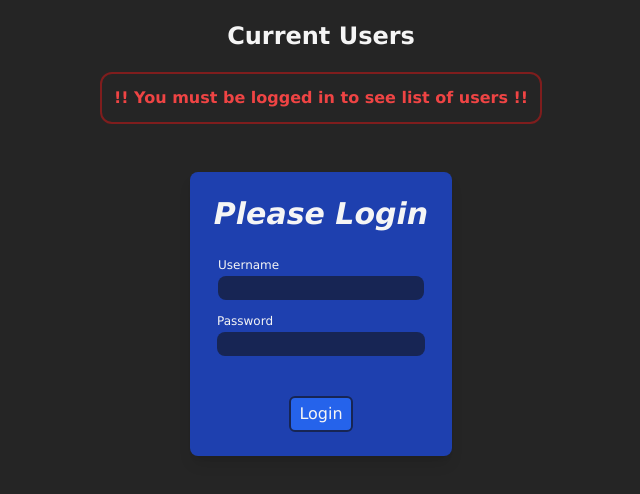
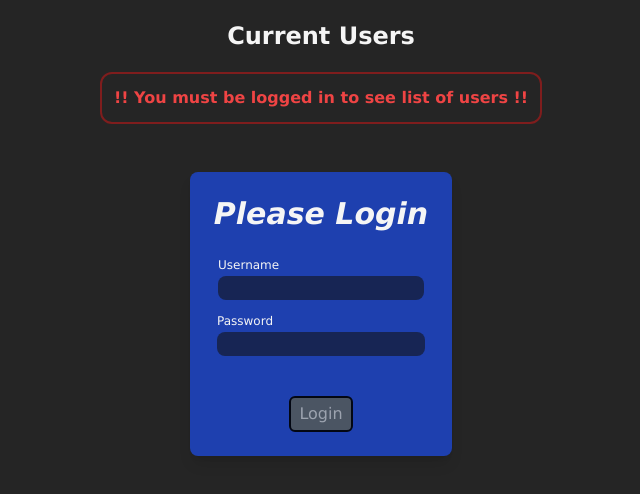
Before and after one commit to Sebssekk/k-react-course, a React (Vite) app: page / in a window 1280 px wide. Shown: the top 494 px of the page, without its empty margins (319-959 px from the left). Built offline with nearby package versions, Linux system fonts and the light colour scheme.

Commit message:
UseState and data binding

```diff
--- a/src/components/LoginForm.jsx
+++ b/src/components/LoginForm.jsx
@@ -1,4 +1,8 @@
+import { useState } from "react"
+
 export const LoginForm = () => {
+    const [usernameState, setUsername] = useState('')
+    const [passwordState, setPassword] = useState('')
 
     const handleChange = (changeEvent) => {
         console.log(`****
@@ -18,8 +22,19 @@ export const LoginForm = () => {
         submitEvent.preventDefault()
         console.log(`****
         -- SUBMIT EVENT --
-        Event trigger: ${submitEvent.target.id}
-        ****`)
+        `)
+        console.log(`Username: ${usernameState}`)
+        console.log(`Password: ${passwordState}`)
+        // fetch('http://login-backend/api/login',{
+        //     method: 'POST',
+        //     headers: {
+        //         'Content-Type': 'application/json'
+        //     },
+        //     body: JSON.stringify({
+        //         username: usernameState,
+        //         password: passwordState
+        //     })
+        // })
     }
 
     return (
@@ -33,20 +48,28 @@ export const LoginForm = () => {
                 <label className="text-xs" htmlFor="username">Username</label><br />
                 <input className="rounded-lg px-1 font-thin italic bg-blue-950"
                     type="text" id="username"
-                    onChange={handleChange}
+                    //onChange={handleChange}
+                    onChange={(e) => {setUsername(e.currentTarget.value)}}
+                    value={usernameState}
                     onBlur={handleBlur}/>
             </div>
             <div>
                 <label className="text-xs" htmlFor="password">Password</label><br />
                 <input className="rounded-lg px-1 bg-blue-950"
                     type="password" id="password"
-                    onChange={handleChange}
+                    //onChange={handleChange}
+                    onChange={(e) => {setPassword(e.currentTarget.value)}}
+                    value={passwordState}
                     onBlur={handleBlur}/>
             </div>
             <br />
-            <input className="border-2 py-1 px-2 rounded-md
-                            border-blue-950 bg-blue-600"
-                    type="submit" value="Login" />
+            <input className={`border-2 py-1 px-2 rounded-md
+                            ${(!usernameState || !passwordState)?
+                                "border-gray-950 bg-gray-600 text-gray-400":
+                                "border-blue-950 bg-blue-600 hover:bg-blue-400 hover:border-blue-500"}
+                            `}
+                    type="submit" disabled={!usernameState || !passwordState}
+                    value="Login" />
             </form>
         </div>
     )
```
